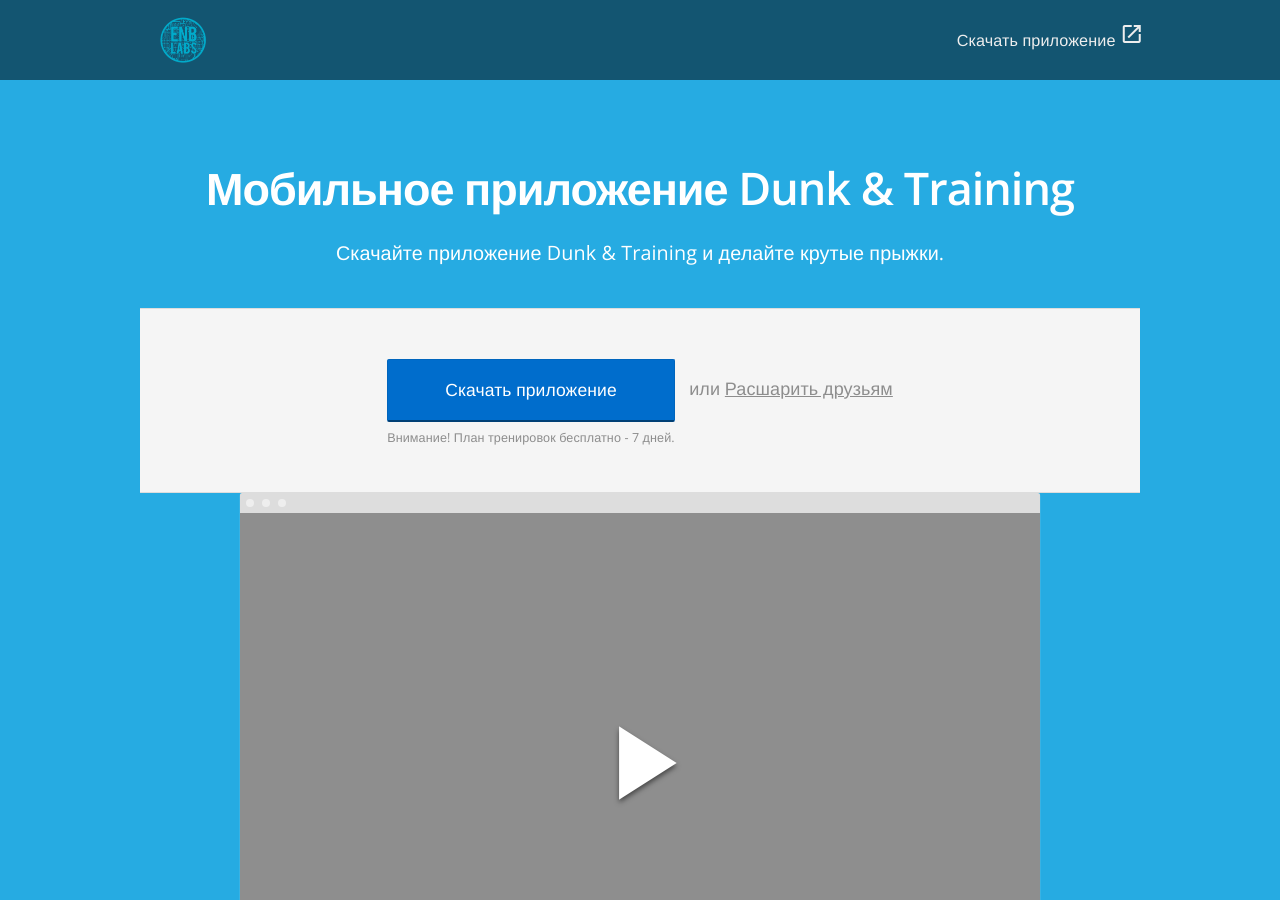
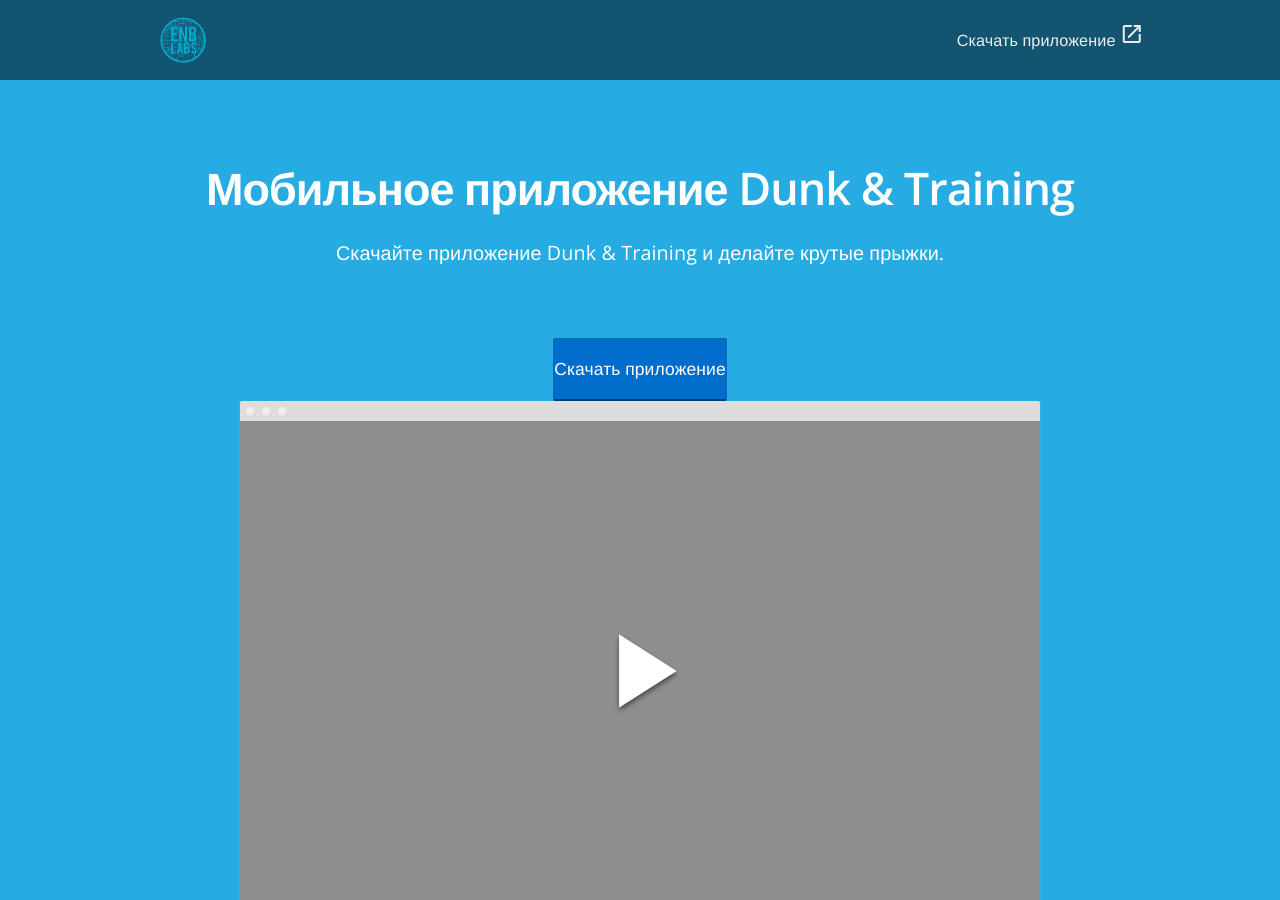
Before and after one commit to RakhimyanTim/danking-training.github.io, a Jekyll site: the page built from pages/index.html, in a window 1280 px wide and 900 px high. Built offline with Jekyll 4.4.1, drawn with Linux system fonts in a browser that asks for light colours; nearby versions of some CDN libraries.

Commit message:
Update index.html

```diff
--- a/pages/index.html
+++ b/pages/index.html
@@ -11,15 +11,11 @@
  			<h2>{{ page.title }}</h2>
 			<p class="sub-text landing-page">Скачайте приложение Dunk & Training и делайте крутые прыжки.</p>
 
-			<section class="cta">
 			<div style="text-align: center;">
 				<div style="display: inline-block;">
 					<a href="#" class="btn btn-block btn-centered btn-large btn-primary sign-up" style="display: inherit;">Скачать приложение</a>
-					<span class="btn-sub-text">Внимание! План тренировок бесплатно - 7 дней. </span>
 				</div>
-					<span class="learn-more">или <a href="#share-page-options">Расшарить друзьям</a></span>
 			</div>
-			</section>
 
 			<div class="video screenshot">
 				<div class="force-ratio">
```
